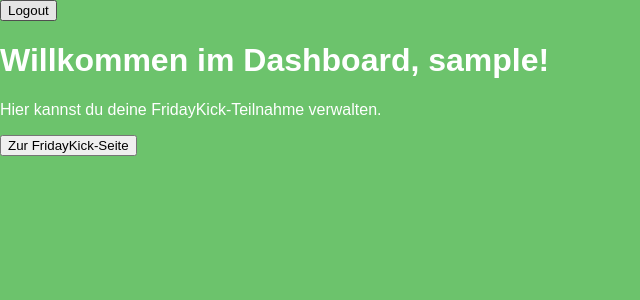
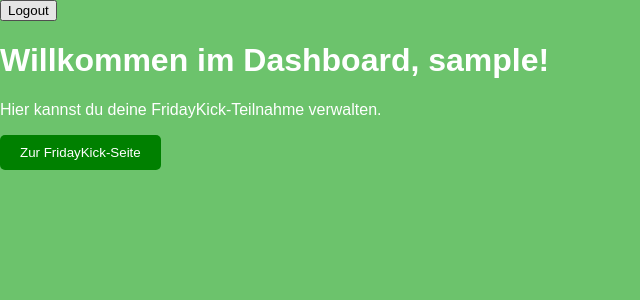
Before and after one commit to FridayKick/FridayKick, a Flask app: page /dashboard in a window 1280 px wide. Shown: the top 300 px of the page, without its empty margins (0-640 px from the left). Run offline with Flask 3, Linux system fonts and the light colour scheme; the visitor is signed in with stand-in values (Sample User, id 1); some libraries are stand-ins or nearby versions.

Commit message:
Update dashboard.html
Buttonfarbe geändert

```diff
--- a/templates/dashboard.html
+++ b/templates/dashboard.html
@@ -3,5 +3,5 @@
 {% block content %}
     <h1>Willkommen im Dashboard, {{ current_user.username }}!</h1>
     <p>Hier kannst du deine FridayKick-Teilnahme verwalten.</p>
-    <a href="/fridaykick"><button>Zur FridayKick-Seite</button></a>
+    <a href="/fridaykick"><button style="padding: 10px 20px; background-color: green; color: white; border: none; border-radius: 5px;">Zur FridayKick-Seite</button></a>
 {% endblock %}
```
